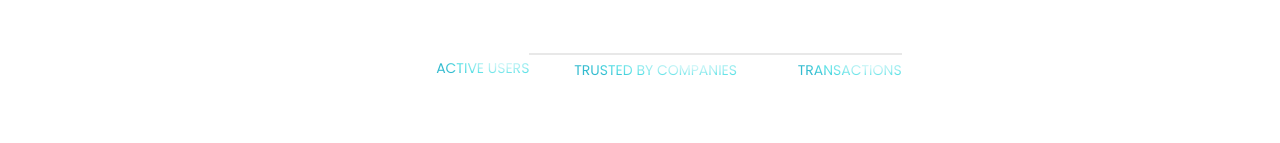
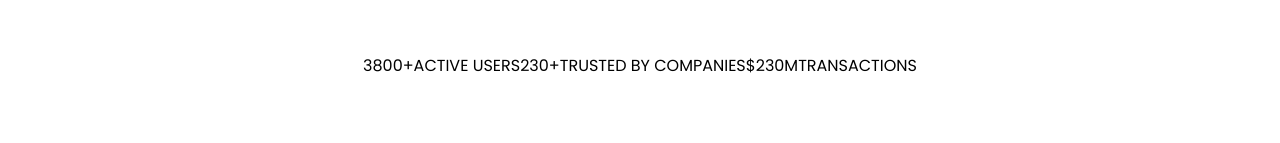
Before and after one commit to ChrisEs146/Bank-Landing, a React (Vite) app: page / in a window 1280 px wide. Shown: the part 1687-1830 px from the top of the page. Built offline with nearby package versions, Linux system fonts and the light colour scheme.

Commit message:
Update: Rename class and adds dynamic fonts

```diff
--- a/src/Components/Stats/Stats.css
+++ b/src/Components/Stats/Stats.css
@@ -21,20 +21,20 @@
   gap: 0.5rem;
 }
 
-.stats span:first-child {
+.stats__item span:first-child {
   color: var(--white);
-  font-size: 1.8rem;
+  font-size: clamp(1.8rem, 2.5vw, 3rem);
   font-weight: 600;
 }
 
-.stats span:nth-child(2) {
-  font-size: 1.4rem;
+.stats__item span:nth-child(2) {
+  font-size: clamp(1.4rem, 1.5vw, 2.5rem);
   background: var(--text-gradient);
   background-clip: text;
   -webkit-background-clip: text;
   -webkit-text-fill-color: transparent;
 }
 
-.stats li:not(:first-child) {
+.stats__item:not(:first-child) {
   border-top: 2px solid var(--dim-white);
 }
```
